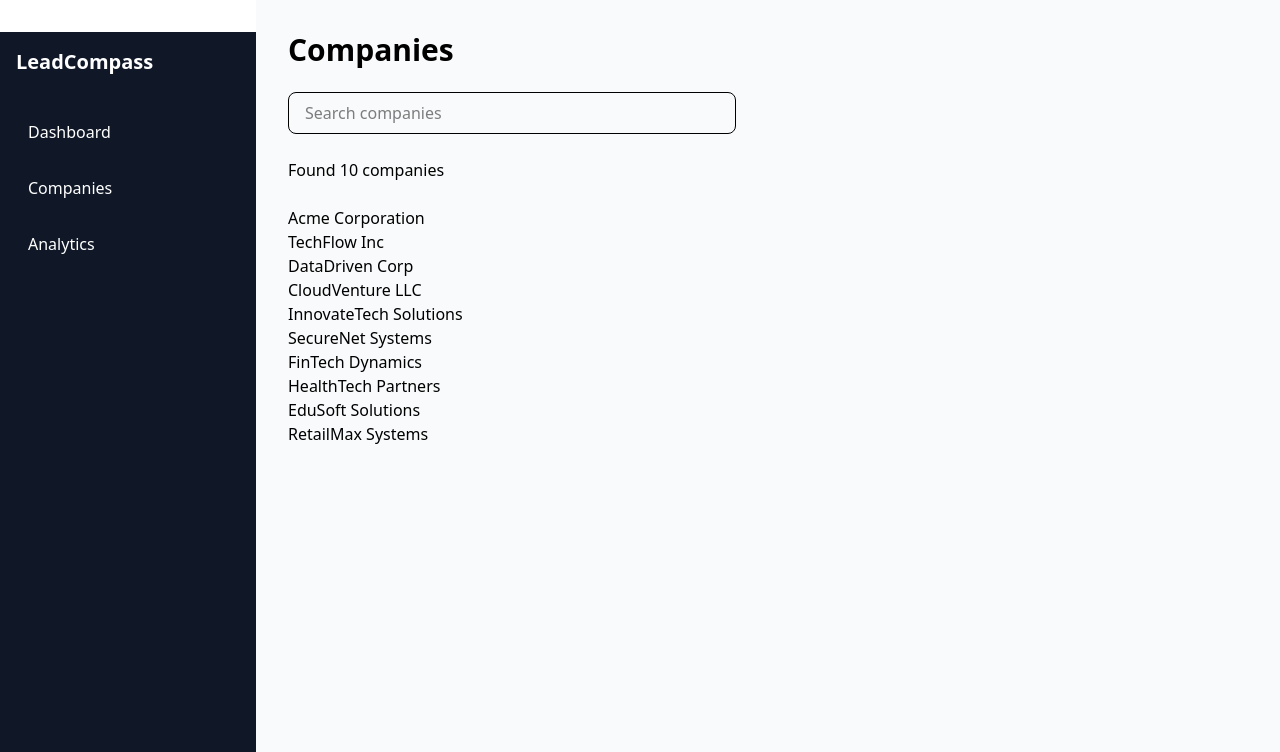
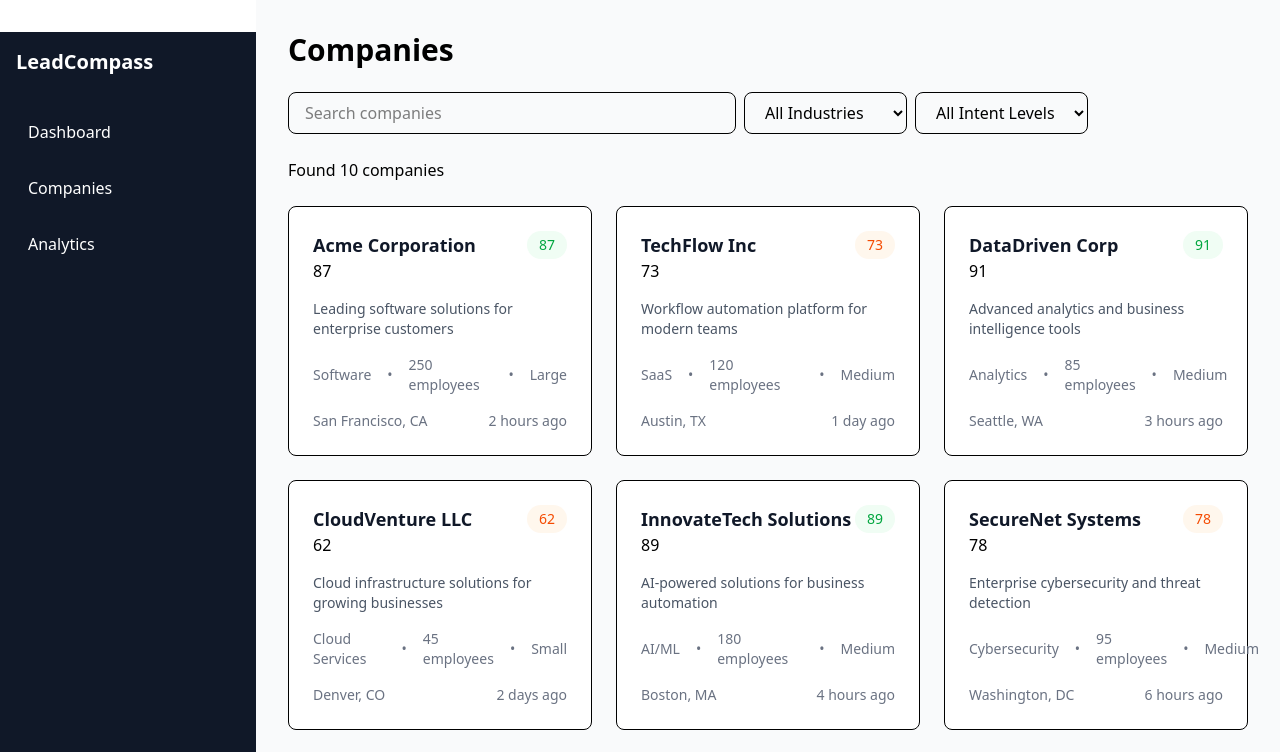
Before and after one commit to chun-eric/leadcompass, a Next.js app: page /companies in a window 1280 px wide. Shown: the top 752 px of the page. Built offline with nearby package versions, Linux system fonts and the light colour scheme.

Commit message:
update filter search, filter intent, filter industry

```diff
--- a/app/companies/page.tsx
+++ b/app/companies/page.tsx
@@ -1,4 +1,5 @@
 "use client";
+
 import { DashboardLayout } from "@/components/layout/dashboard-layout";
 import { CompanyCard } from "@/components/ui/company-card";
 import {
@@ -19,6 +20,8 @@ import { cva } from "class-variance-authority";
 
 export default function CompaniesPage() {
   const [searchTerm, setSearchTerm] = useState(""); // track what user types in search box
+  const [selectedIndustry, setSelectedIndustry] = useState(""); // filter industry
+  const [intentFilter, setIntentFilter] = useState("");
 
   // Load comapnies Data
   const { data: companies, isLoading } = useQuery({
@@ -27,10 +30,31 @@ export default function CompaniesPage() {
   });
 
   // filter companies based on search
-  const filteredCompanies = companies?.filter((company) =>
-    company.name.toLowerCase().includes(searchTerm.toLowerCase())
-  );
+  const filteredCompanies =
+    companies?.filter((company) => {
+      const matchesSearch = company.name
+        .toLowerCase()
+        .includes(searchTerm.toLowerCase());
+      const matchesIndustry =
+        !selectedIndustry || company.industry === selectedIndustry;
+      const matchesIntent =
+        !intentFilter ||
+        (() => {
+          if (intentFilter === "high") return company.intentScore >= 80;
+          if (intentFilter === "medium")
+            return company.intentScore >= 60 && company.intentScore < 80;
+          if (intentFilter === "low") return company.intentScore < 60;
+          return true;
+        })(); // iife
+
+      return matchesSearch && matchesIndustry && matchesIntent;
+    }) || [];
   console.log("Filtered companies:", filteredCompanies);
+
+  // Get a list of unique industries
+  const industries = [
+    ...new Set(companies?.map((company) => company.industry)),
+  ];
 
   // Load companies data
   if (isLoading) {
@@ -49,27 +73,72 @@ export default function CompaniesPage() {
         </div>
 
         {/* Search and Filter */}
-        <div className="">
+        <div className="flex gap-2">
           <input
             type="text"
             placeholder="Search companies"
-            className="w-full max-w-md px-4 py-2 border rounded-lg"
+            className="w-full max-w-md px-4 py-2 border rounded-lg focus:outline-blue-300 focus:ring-1 focus:ring-blue-500"
             value={searchTerm}
             onChange={(e) => setSearchTerm(e.target.value)}
           />
+          <select
+            value={selectedIndustry}
+            onChange={(e) => setSelectedIndustry(e.target.value)}
+            className="px-4 py-2 border rounded-lg focus:ring-blue-300 "
+          >
+            <option value="">All Industries</option>
+            {industries.map((industry) => (
+              <option value={industry} key={industry} className="">
+                {industry}
+              </option>
+            ))}
+          </select>
+          <select
+            value={intentFilter}
+            onChange={(e) => setIntentFilter(e.target.value)}
+            className="px-4 py-2 border rounded-lg focus:ring-blue-300 "
+          >
+            <option value="">All Intent Levels</option>
+            <option value="high">High</option>
+            <option value="medium">Medium</option>
+            <option value="low">Low</option>
+          </select>
         </div>
+
         {/* <p className="">You searched for: {searchTerm}</p> */}
-
-        <p className="">Found {companies?.length} companies</p>
+        <p className="">Found {filteredCompanies?.length} companies</p>
 
         {/* Show company names */}
-        <ul>
-          {companies?.map((company) => (
+        {/* <ul>
+          {filteredCompanies?.map((company) => (
             <li className="" key={company.id}>
               {company.name}
             </li>
           ))}
-        </ul>
+        </ul> */}
+
+        {/* Grid of company cards */}
+        <div className="grid gap-6 md:grid-cols-2 lg:grid-cols-3">
+          {filteredCompanies.map((company) => (
+            <CompanyCard
+              key={company.id}
+              company={company}
+              onClick={(company) => console.log("Clicked", company.name)}
+            />
+          ))}
+        </div>
+
+        {/* When no companies match the filters */}
+        {filteredCompanies.length === 0 && (
+          <div className="text-center py-12">
+            <p className="text-gray-500 text-lg">
+              No companies found matching your criteria.
+            </p>
+            <p className="text-gray-400 text-sm mt-2">
+              Try adjusting your filters or search term.{" "}
+            </p>
+          </div>
+        )}
       </div>
     </DashboardLayout>
   );
```
